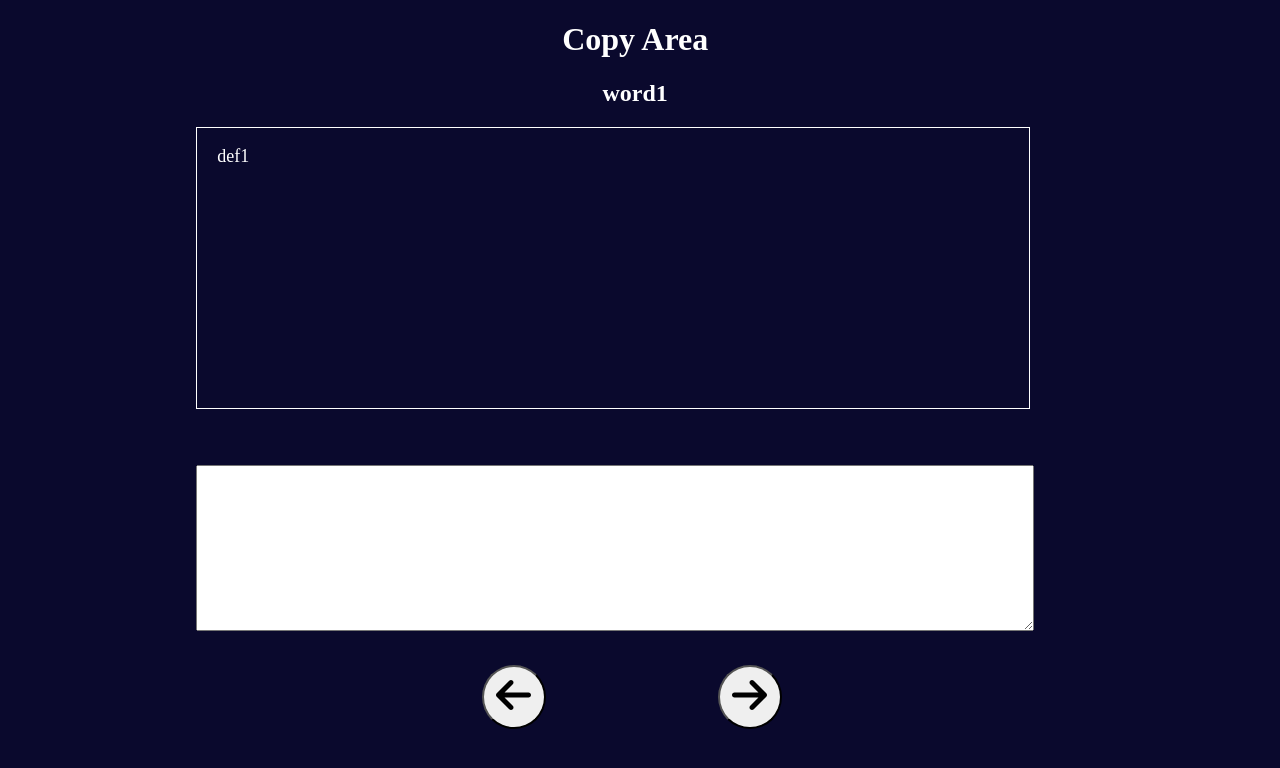
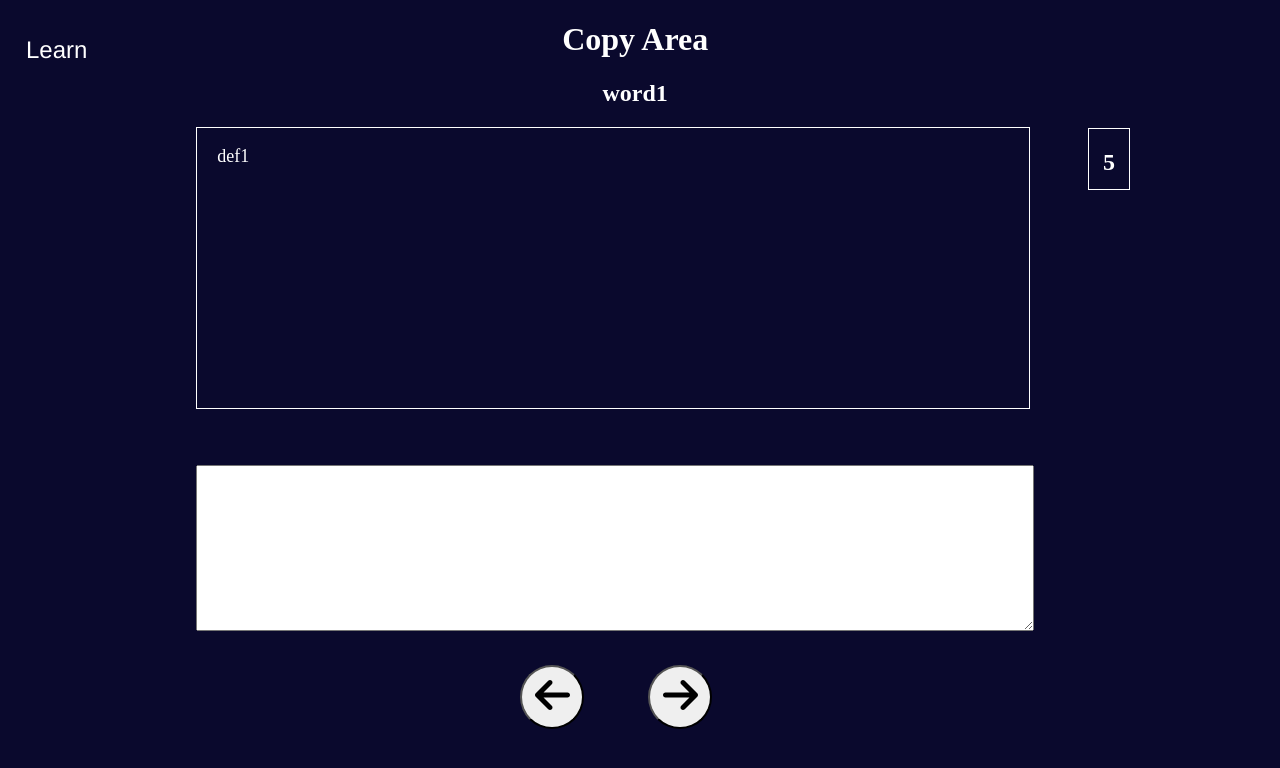
Before and after one commit to smaggio123/Front-End-Flashcard-App, a React (Create React App) app: page /home/SetDisplay/learn/copy in a window 1280 px wide. Shown: the top 768 px of the page. Built offline with nearby package versions, Linux system fonts and the light colour scheme.

Commit message:
Implemented: timer, answer check, hiding words

```diff
--- a/src/components/CopyArea.css
+++ b/src/components/CopyArea.css
@@ -1,3 +1,15 @@
+#copyAreaBackButton {
+    position: fixed;
+    top: 20px; /* Adjust the value as per your preference */
+    left: 20px; /* Adjust the value as per your preference */
+    height:60px;
+    width: 70px;
+    background-color: transparent;
+    border:none;
+    font-size: x-large;
+    font-family:'Franklin Gothic Medium', 'Arial Narrow', Arial, sans-serif;
+    color:white;
+  }
 #copyAreaContainingDiv{
     text-align: center;
     align-items: center;
@@ -13,7 +25,7 @@
 }
 #copyAreaContainingShownWords{
     text-align: left;
-    border: 1px solid white;
+    /* border: 1px solid white; */
     margin-left: 15%;
     height: 35vh;
     width: 65vw;
@@ -23,6 +35,21 @@
     font-size: large;
     margin-left: 20px;
     margin-right: 20px;
+    visibility: hidden;
+}
+#copyAreaTimerArea{
+    width: 40px;
+    height: 60px;
+    text-align: center;
+    justify-content: center;
+    border: 1px solid white;
+    position:absolute;
+    top:16vh;
+    left:85vw;
+}
+#copyAreaTimer{
+    color:white;
+
 }
 #copyAreaInputArea{
     height: 20vh;
@@ -45,12 +72,12 @@
     margin: auto;
 }
 #copyAreaButtonArea{
-    margin-left: 37vw;
+    margin-left: 40vw;
     margin-top: 5vh;
     align-items: center;
     display: flex; /* Use flexbox layout */
     justify-content: space-between; /* Center the buttons horizontally */
-    width: 300px; /* Set a fixed width for the container */
+    width: 15vw; /* Set a fixed width for the container */
 }
 .copyAreaButton{
     border-radius: 50%;
--- a/src/components/CopyArea.js
+++ b/src/components/CopyArea.js
@@ -1,30 +1,125 @@
 import "./CopyArea.css";
-import { React,useState } from 'react';
+import { React,useState, useEffect } from 'react';
 import { useLocation,useNavigate } from 'react-router-dom';
 
 function CopyArea(){
-    const [hintVisible, setHintVisible] = useState(false);
-    const [setList,setSetList]=useState([["word1","def1"],["word2","def2"],["word3","def3"],["word4","def4"],["word5","def5"]]);
+    const setList=[
+        ["word1","def1"],
+        ["Diffusion","The passive movement of particles from an area of high concentration to low concentration"],
+        ["Osmosis","A passive movement of water molecules through a semi permeable membrane"],
+        ["Active Transport","An active movement where an input of energy is required"],
+        ["word5","def5"]
+    ]
     const [currentTerm, setCurrentTerm] = useState(setList[0][0]);
     const [currentDef, setCurrentDef] = useState(setList[0][1]);
     const [cardIndex, setCardIndex] = useState(0);
+    const [showDefinition,setShowDefinition] = useState(true);
+    const [writtenInput, setWrittenInput] = useState("");
+    const [copyAreaBorderColorWhite, setCopyAreaBorderColorWhite] = useState(true);
+    const [timer, setTimer] = useState(5);
+
+    let navigate = useNavigate();
+    const location = useLocation();
+    const searchParams = new URLSearchParams(location.search);
+    const selectedData = searchParams.get('data');
+
+    //Sends user back to learn page
+    const handleBackTolearn = () =>{
+        const { pathname } = location;
+        const newUrl = `${pathname.substring(0, pathname.lastIndexOf('/'))}?data=${encodeURIComponent(selectedData)}`;
+        navigate(newUrl)
+    }
+
+    useEffect(() => {
+        if(writtenInput===currentDef){
+            setShowDefinition(true);
+            setCopyAreaBorderColorWhite(false);
+            setTimer(3);
+            const interval = setInterval(() => {
+                setTimer((prevTimer)=> {
+                    if (prevTimer === 0) {
+                        setShowDefinition(true);
+                        clearInterval(interval);
+                        return 5;
+                    }
+                    return prevTimer - 1;
+                    });
+                }, 1000);
+        }
+        else if(writtenInput !== ''){
+            setShowDefinition(false);
+            const interval = setInterval(() => {
+            setTimer((prevTimer)=> {
+                if (prevTimer === 0) {
+                    clearInterval(interval);
+                    setShowDefinition(true);
+                    return 5;
+                }
+                return prevTimer - 1;
+                });
+            }, 1000);
+
+            // Clean up the interval when the component unmounts
+            return () => clearInterval(interval);
+        }
+      }, [writtenInput]);
+
+    //Allows the user to move on without guessing the term/def
+    const handleRightBtnClick = () =>{
+        let c = cardIndex;
+        c=c+1;
+        c%=setList.length;
+        setCardIndex(c)
+        setCurrentTerm(setList[c][0])
+        setCurrentDef(setList[c][1])
+        setWrittenInput("");
+        setTimer(5);
+    }
+    const handleLeftBtnClick = () =>{
+        let c = cardIndex;
+        if(c===0){
+            c=setList.length-1;
+        }
+        else{
+            c-=1;
+        }
+        setCardIndex(c)
+        setCurrentTerm(setList[c][0])
+        setCurrentDef(setList[c][1])
+        setWrittenInput("");
+        setTimer(5);
+    }
+    const copyAreaHandleTextInput = (val) =>{
+        setWrittenInput(val)
+        if(val===currentDef){
+            setTimeout(() => {
+                setCopyAreaBorderColorWhite(true)
+                handleRightBtnClick();
+              }, 3000); // Wait for 3 seconds
+
+        }
+        setShowDefinition(false)
+    }
 
     return(
         <>
+        <button id="copyAreaBackButton" onClick={()=>handleBackTolearn()}>Learn</button>
         <div id="copyAreaContainingDiv">
             <h1 id="copyAreaTitleHeader">Copy Area</h1>
             <h2 id="copyAreaCurrentTerm">{currentTerm}</h2>
-            <div id="copyAreaContainingShownWords">
-                <p id="copyAreaShowingDef">{currentDef}</p>
+            <div id="copyAreaContainingShownWords" style={{border: copyAreaBorderColorWhite? "1px solid white": "1px solid green"}}>
+                <p id="copyAreaShowingDef" style={{visibility: showDefinition? "visible":"hidden"}}>{currentDef}</p>
+                <div id="copyAreaTimerArea"><h2 id="copyAreaTimer">{timer}</h2></div>
+                {/* <h2 id={hintVisible?"writtenHintShown":"writtenHintHidden"}>{answerWithDefinition?currentDef:currentTerm}</h2> */}
             </div>
             <div id="copyAreaInputArea">
-                <textarea id="copyAreaInput"></textarea>
+                <textarea id="copyAreaInput" value={writtenInput} onChange={(e)=>copyAreaHandleTextInput(e.target.value)}></textarea>
                 {/* <input id="copyAreaInput" type="text" placeholder="typing hides definition"></input> */}
             </div>
             <div id="copyAreaDivForCentering">
                 <div id="copyAreaButtonArea">
-                    <button className="copyAreaButton" id="copyAreaButton1"><i class="fa-solid fa-arrow-left"></i></button>
-                    <button className="copyAreaButton"><i class="fa-solid fa-arrow-right"></i></button>
+                    <button className="copyAreaButton" id="copyAreaButton1" onClick={()=>handleLeftBtnClick()}><i className="fa-solid fa-arrow-left"></i></button>
+                    <button className="copyAreaButton" onClick={()=>handleRightBtnClick()}><i className="fa-solid fa-arrow-right"></i></button>
                 </div>
             </div>
         </div>
```
